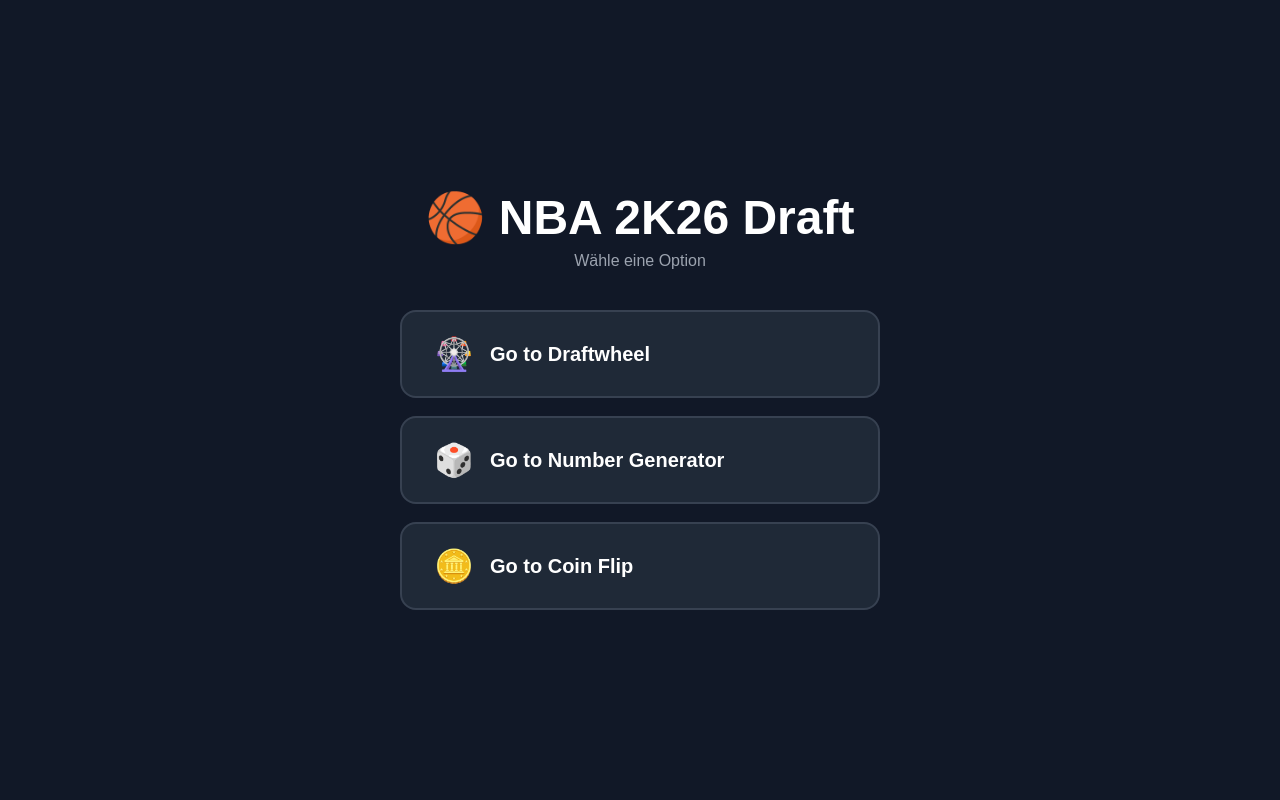
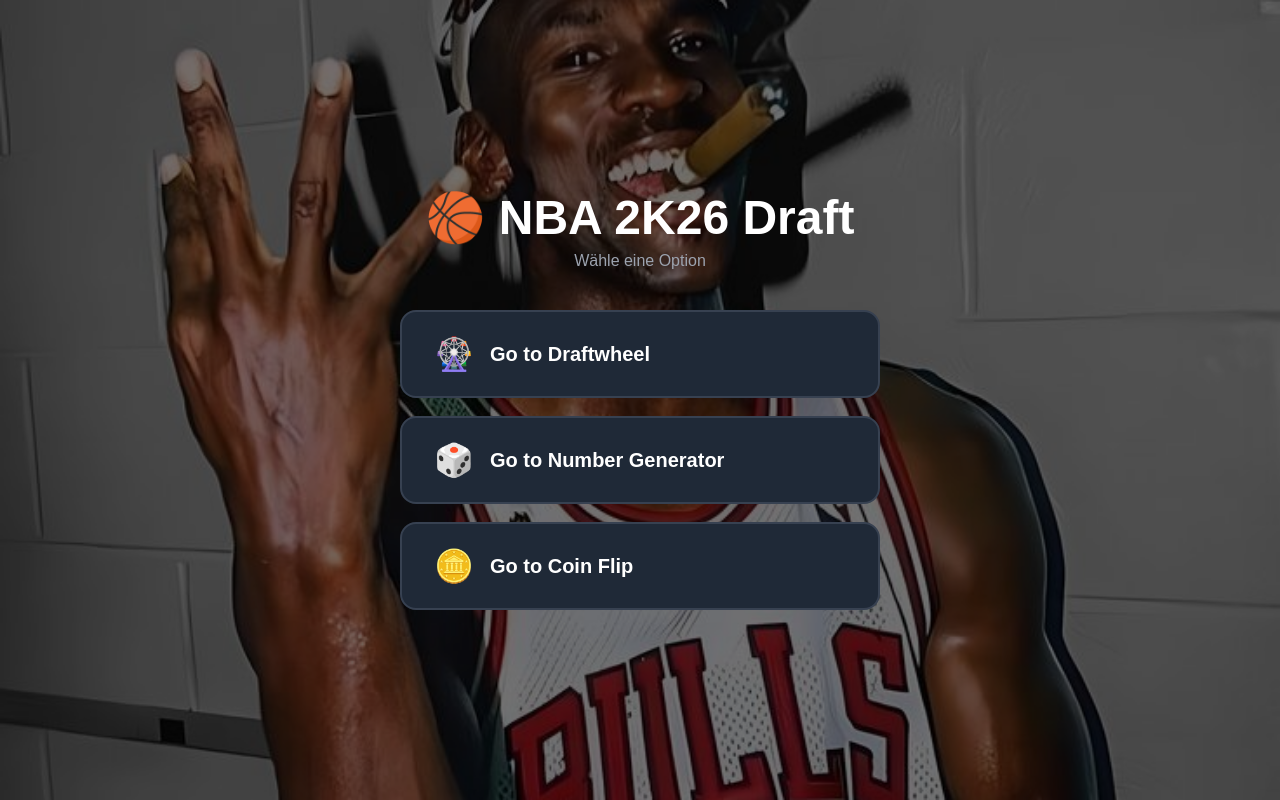
Before and after one commit to gabWag08/2kWebsite, a website: page public/index.html in a window 1280 px wide. Drawn offline with Linux system fonts and the light colour scheme.

Commit message:
New Background Images

```diff
--- a/public/style.css
+++ b/public/style.css
@@ -1,3 +1,48 @@
+/* =========================
+   BACKGROUND SYSTEM (FIXED FOR YOUR HTML)
+========================= */
+
+#homeScreen,
+#wheelScreen,
+#draftScreen,
+#numberGenScreen,
+#coinFlipScreen {
+    min-height: 100vh;
+    background-size: cover;
+    background-position: center;
+    background-repeat: no-repeat;
+    position: relative;
+}
+
+/* dunkles Overlay für bessere Lesbarkeit */
+#homeScreen::before,
+#wheelScreen::before,
+#draftScreen::before,
+#numberGenScreen::before,
+#coinFlipScreen::before {
+    content: "";
+    position: absolute;
+    inset: 0;
+    background: rgba(0, 0, 0, 0.55);
+    z-index: 0;
+}
+
+/* alles über Overlay */
+#homeScreen > *,
+#wheelScreen > *,
+#draftScreen > *,
+#numberGenScreen > *,
+#coinFlipScreen > * {
+    position: relative;
+    z-index: 1;
+}
+
+#homeScreen { background-image: url('images/Jordan.jpg'); }
+#wheelScreen { background-image: url('images/kawhi.jpg'); }
+#numberGenScreen { background-image: url('images/iverson.jpg'); }
+#coinFlipScreen { background-image: url('images/lebron.jpg'); }
+#draftScreen { background-image: url('images/nba.jpg'); }
+
 /* =========================
    RESET & BASE
 ========================= */
@@ -454,7 +499,7 @@
     padding: 14px;
     margin-bottom: 10px;
     cursor: pointer;
-    active: background #4b5563;
+    /*active: background #4b5563;*/
     transition: background 0.15s;
 }
 
```
Also changed, not shown: public/Images/Jordan.jpg (added), public/Images/iverson.jpg (added), public/Images/kawhi.jpg (added), public/Images/lebron.jpg (added), public/Images/nba.jpg (added).
